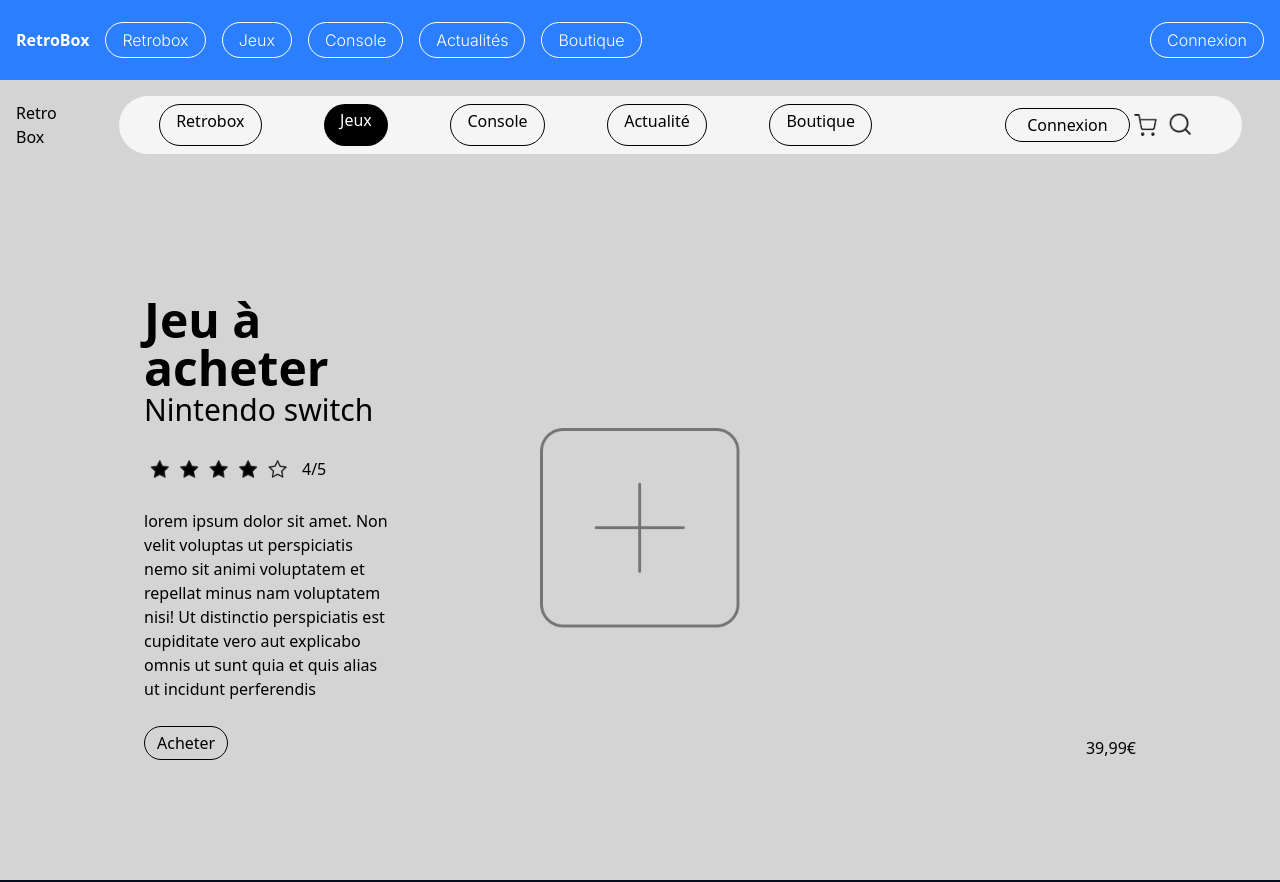
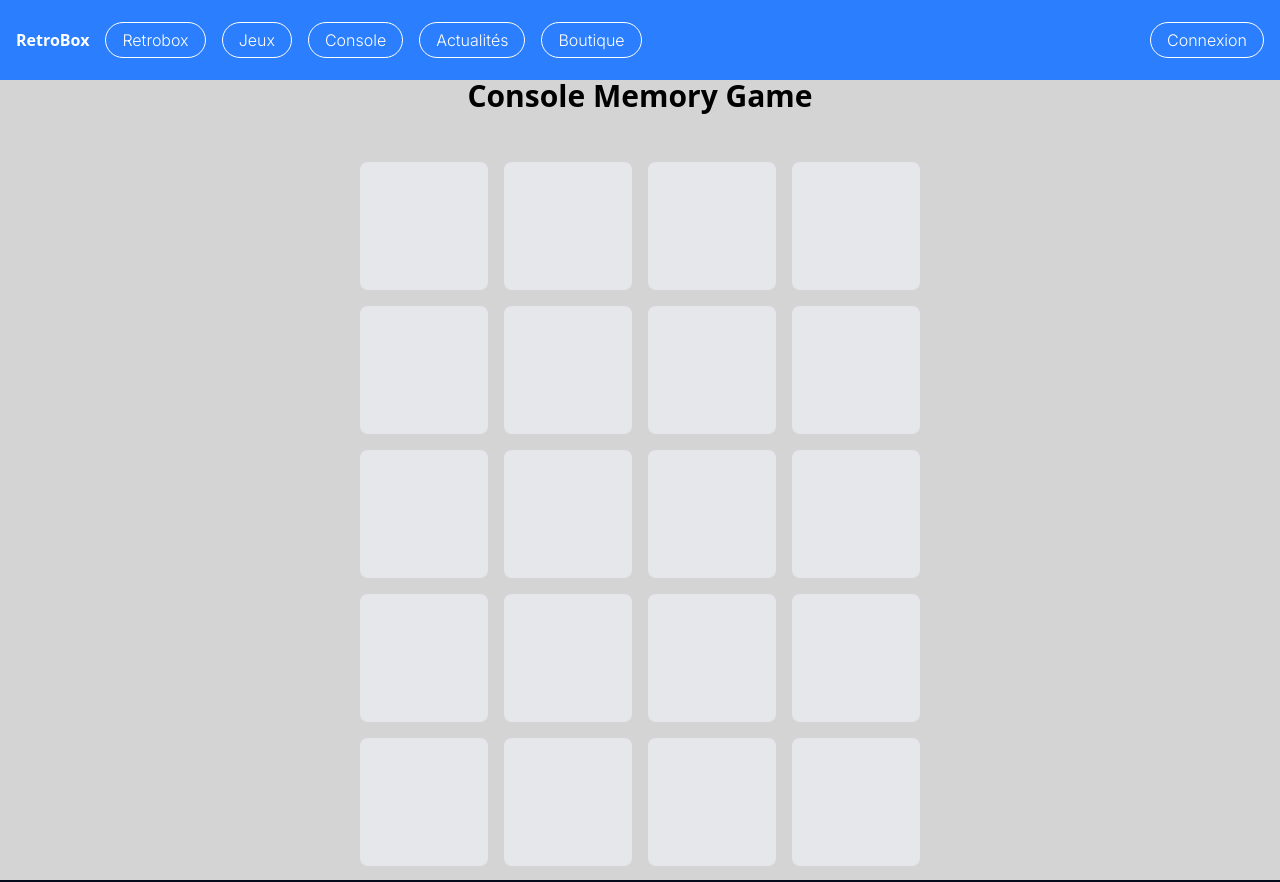
Before and after one commit to bakkhit/frontend-retrobox, a Next.js app: page /routes/jeux in a window 1280 px wide. Built offline with nearby package versions, Linux system fonts and the light colour scheme.

Commit message:
:sparkles: Ajout du jeu avec une UI partiel

```diff
--- a/src/pages/routes/jeux.tsx
+++ b/src/pages/routes/jeux.tsx
@@ -1,58 +1,72 @@
-import React from 'react';
-import Image from "next/image";
+import React, { useState, useEffect } from "react";
 
-const jeux = () => {
-    return (
-        <div className='w-[100vw] h-[100vh] bg-neutral-300 relative flex flex-col items-center justify-center'>
-            <header className='flex items-center p-4 z-20 w-full absolute top-0'>
-                <div className='flex flex-col'>
-                    <a href="/">
-                        <p>Retro</p>
-                        <p>Box</p>
-                    </a>
-                </div>
-                <div className='flex w-[90%] ml-[5%] pt-2 pb-2 pl-10 pr-10 rounded-full bg-neutral-100 bg-opacity-50 justify-between'>
-                    <div className='flex w-[60%] gap-[10%]'>
-                        <a href='../page/retrobox' className='border border-black px-4 py-1 rounded-full w-[70%] text-center'>Retrobox</a>
-                        <a href='../page/jeux' className='text-white bg-black px-4 py-1 rounded-full w-[70%] text-center'>Jeux</a>
-                        <a href='../page/console' className='border border-black px-4 py-1 rounded-full w-[70%] text-center'>Console</a>
-                        <a href='../page/actualite' className='border border-black px-4 py-1 rounded-full w-[70%] text-center'>Actualité</a>
-                        <a href='../page/shop' className='border border-black px-4 py-1 rounded-full w-[70%] text-center'>Boutique</a>
-                    </div>
-                    <div className='flex items-center'>
-                        <a href='/page/LogIn' className='px-4 py-1 rounded-full border border-black text-center w-[70%]'>Connexion</a>
-                        <a href="#"><Image src="/images/bCart.png" alt="Cart" layout="responsive" width={100} height={100} /></a>
-                        <a href="#"><Image src="/images/bSearch.png" alt="Search" layout="responsive" width={100} height={100} /></a>
-                    </div>
-                </div>
-            </header>
-            <div className='w-[80%] mt-24 flex justify-between items-center p-4 relative'>
-                <section className='w-[25%]'>
-                    <h1 className='text-5xl font-bold'>Jeu à acheter</h1>
-                    <h2 className='text-3xl font-medium mb-[10%]'>Nintendo switch</h2>
-                    <div className='flex items-center mb-[10%]'>
-                        <Image src="/images/stars.png" alt="rate" layout="fixed" width={150} height={100} />
-                        <p className='ml-2'>4/5</p>
-                    </div>
-                    <p className='mb-[10%]'>lorem ipsum dolor sit amet.
-                        Non velit voluptas ut perspiciatis nemo
-                        sit animi voluptatem et repellat minus nam
-                        voluptatem nisi! Ut distinctio perspiciatis est
-                        cupiditate vero aut explicabo omnis ut
-                        sunt quia et quis alias ut incidunt
-                        perferendis
-                    </p>
-                    <button className='border border-black rounded-full px-3 py-1'>Acheter</button>
-                </section>
-                <div className='absolute inset-0 flex items-center justify-center'>
-                    <Image src="/images/add.png" alt="add" layout="fixed" width={200} height={200} />
-                </div>
-                <div className='absolute bottom-4 right-4'>
-                    <p className='mt-4'>39,99€</p>
-                </div>
-            </div>
-        </div>
+const Jeux = () => {
+  const consoles = [
+    "Nes",
+    "PS1",
+    "Nintendo 64",
+    "Gamecube",
+    "wii",
+    "Game boy",
+    "Nintendos",
+    "Game and Watch",
+    "PSP",
+    "PS Vita",
+  ];
+
+  const [cards, setCards] = useState<string[]>([]);
+  const [flippedCards, setFlippedCards] = useState<number[]>([]);
+  const [matchedCards, setMatchedCards] = useState<number[]>([]);
+
+  useEffect(() => {
+    const shuffledCards = [...consoles, ...consoles].sort(
+      () => Math.random() - 0.5
     );
+    setCards(shuffledCards);
+  }, []);
+
+  const handleCardClick = (index: number) => {
+    if (
+      flippedCards.length === 2 ||
+      flippedCards.includes(index) ||
+      matchedCards.includes(index)
+    ) {
+      return;
+    }
+
+    const newFlippedCards = [...flippedCards, index];
+    setFlippedCards(newFlippedCards);
+
+    if (newFlippedCards.length === 2) {
+      if (cards[newFlippedCards[0]] === cards[newFlippedCards[1]]) {
+        setMatchedCards([...matchedCards, ...newFlippedCards]);
+      }
+      setTimeout(() => setFlippedCards([]), 1000);
+    }
+  };
+
+  return (
+    <div className="w-full h-screen bg-neutral-300 relative flex flex-col items-center justify-center">
+      <h1 className="text-3xl font-bold mb-8">Console Memory Game</h1>
+      <div className="grid grid-cols-4 gap-4 p-4">
+        {cards.map((console, index) => (
+          <div
+            key={index}
+            onClick={() => handleCardClick(index)}
+            className={`w-32 h-32 flex items-center justify-center rounded-lg cursor-pointer hover:opacity-65 transition-all duration-300 ${
+              flippedCards.includes(index) || matchedCards.includes(index)
+                ? "bg-blue-500 text-white"
+                : "bg-gray-200"
+            }`}
+          >
+            {(flippedCards.includes(index) || matchedCards.includes(index)) && (
+              <span className="text-center p-2">{console}</span>
+            )}
+          </div>
+        ))}
+      </div>
+    </div>
+  );
 };
 
-export default jeux;
+export default Jeux;
```
